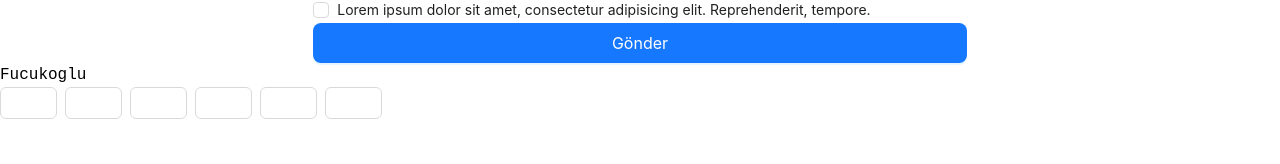
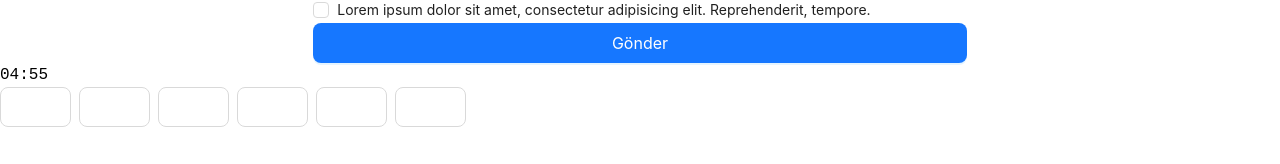
Before and after one commit to Self-Metacognition-Institute/SelfMeta_FE, a Next.js app: page /playground in a window 1280 px wide. Shown: the part 2551-2715 px from the top of the page. Built offline with nearby package versions, Linux system fonts and the light colour scheme.

Commit message:
dev/ otp input development handled

```diff
--- a/src/app/components/SmOTPInput.tsx
+++ b/src/app/components/SmOTPInput.tsx
@@ -1,18 +1,48 @@
 'use client'
-import React from "react";
+import React, {useEffect, useState} from "react";
 import {GetProps, Input} from "antd";
 
-export interface SmOTPInputProps extends GetProps<typeof Input.OTP>{
-    label: string;
+export interface SmOTPInputProps extends GetProps<typeof Input.OTP> {
+    withTimer?: boolean
+    time: number;
+    timerTextClassName?: string
 }
 
 const SmOTPInput: React.FC<SmOTPInputProps> = ({
-    label
+    withTimer = true,
+    size = "middle",
+    time = 1,
+    className = "",
+    rootClassName = "",
+    length = 6,
+    timerTextClassName = ""
 }) => {
+    const [_timer, setTimer] = useState<string>()
+    useEffect(() => {
+        let totalSeconds: number = time * 60;
+        const timerInterval = setInterval(() => {
+            totalSeconds--;
+
+            if (totalSeconds <= 0) {
+                clearInterval(timerInterval);
+                console.log("Timer finished!");
+            } else {
+                setTimer(formatTime(totalSeconds))
+            }
+        }, 1000);
+    }, []);
+    const formatTime = (seconds: number): string => {
+        const mm = Math.floor(seconds / 60).toString().padStart(2, "0");
+        const ss = (seconds % 60).toString().padStart(2, "0");
+        return `${mm}:${ss}`;
+    };
+
     return(
         <div className={"w-screen flex flex-col items-start"}>
-            <div >{label}</div>
-            <Input.OTP></Input.OTP>
+            {withTimer && (
+                <p className={timerTextClassName}>{_timer}</p>
+            )}
+            <Input.OTP length={length} className={className} rootClassName={rootClassName} size={size}></Input.OTP>
         </div>
     )
 }
--- /dev/null
+++ b/src/app/helpers/timerHandler.ts
@@ -0,0 +1,27 @@
+function startTimer(minutes: number): string {
+    let totalSeconds = minutes * 60;
+
+    const formatTime = (seconds: number): string => {
+        const mm = Math.floor(seconds / 60).toString().padStart(2, "0");
+        const ss = (seconds % 60).toString().padStart(2, "0");
+        return `${mm}:${ss}`;
+    };
+
+    console.log(formatTime(totalSeconds)); // İlk başlangıç zamanı
+    let result: string = ""
+    const timerInterval = setInterval(() => {
+        totalSeconds--;
+
+        if (totalSeconds <= 0) {
+            clearInterval(timerInterval);
+            console.log("Timer finished!");
+        } else {
+            console.log(formatTime(totalSeconds));
+            result = formatTime(totalSeconds);
+        }
+    }, 1000);
+
+    return result;
+}
+
+export default startTimer;
--- a/src/app/playground/page.tsx
+++ b/src/app/playground/page.tsx
@@ -261,7 +261,7 @@ const page = () => {
           <DynamicForm fields={formState.fields} initialData={formState.initialData} handleSubmit={(e: Record<string, string>) => handleSubmit(e)}/>
           {/*--------------------------DYNAMICFORM END----------------------*/}
           {/*--------------------------OTP START----------------------*/}
-          <SmOTPInput label={"Fucukoglu"} />
+          <SmOTPInput size={"large"} time={5}/>
           {/*--------------------------OTP END----------------------*/}
       </div>
   )
```
